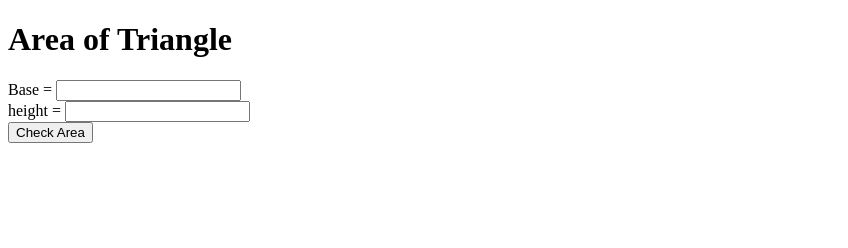
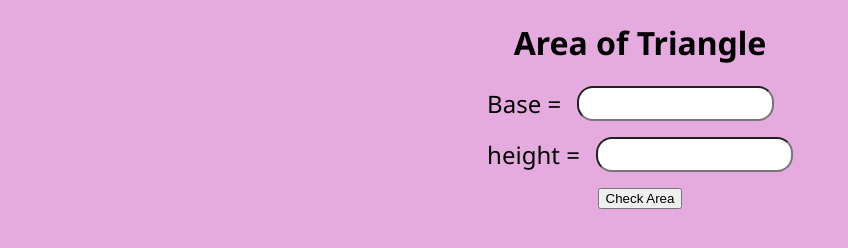
Before and after one commit to Yashmalhotra98/mark-12-fun-with-triangles, a plain HTML site: page areaOfTriangle.html in a window 1280 px wide. Shown: the whole page, without its empty margins (0-848 px from the left). Drawn offline with Linux system fonts and the light colour scheme.

Commit message:
fix: Stylesheet link areaOfTriangle.html

```diff
--- a/areaOfTriangle.html
+++ b/areaOfTriangle.html
@@ -6,7 +6,7 @@
     <meta http-equiv="X-UA-Compatible" content="IE=edge" />
     <meta name="viewport" content="width=device-width, initial-scale=1.0" />
     <title>Trianlge Area</title>
-    <link rel="stylesheet" href="./isTriangle.css" />
+    <link rel="stylesheet" href="/generic.css" />
     <link rel="preconnect" href="https://fonts.googleapis.com">
     <link rel="preconnect" href="https://fonts.gstatic.com" crossorigin>
     <link href="https://fonts.googleapis.com/css2?family=Noto+Sans:wght@400;700&display=swap" rel="stylesheet"></link>
```
